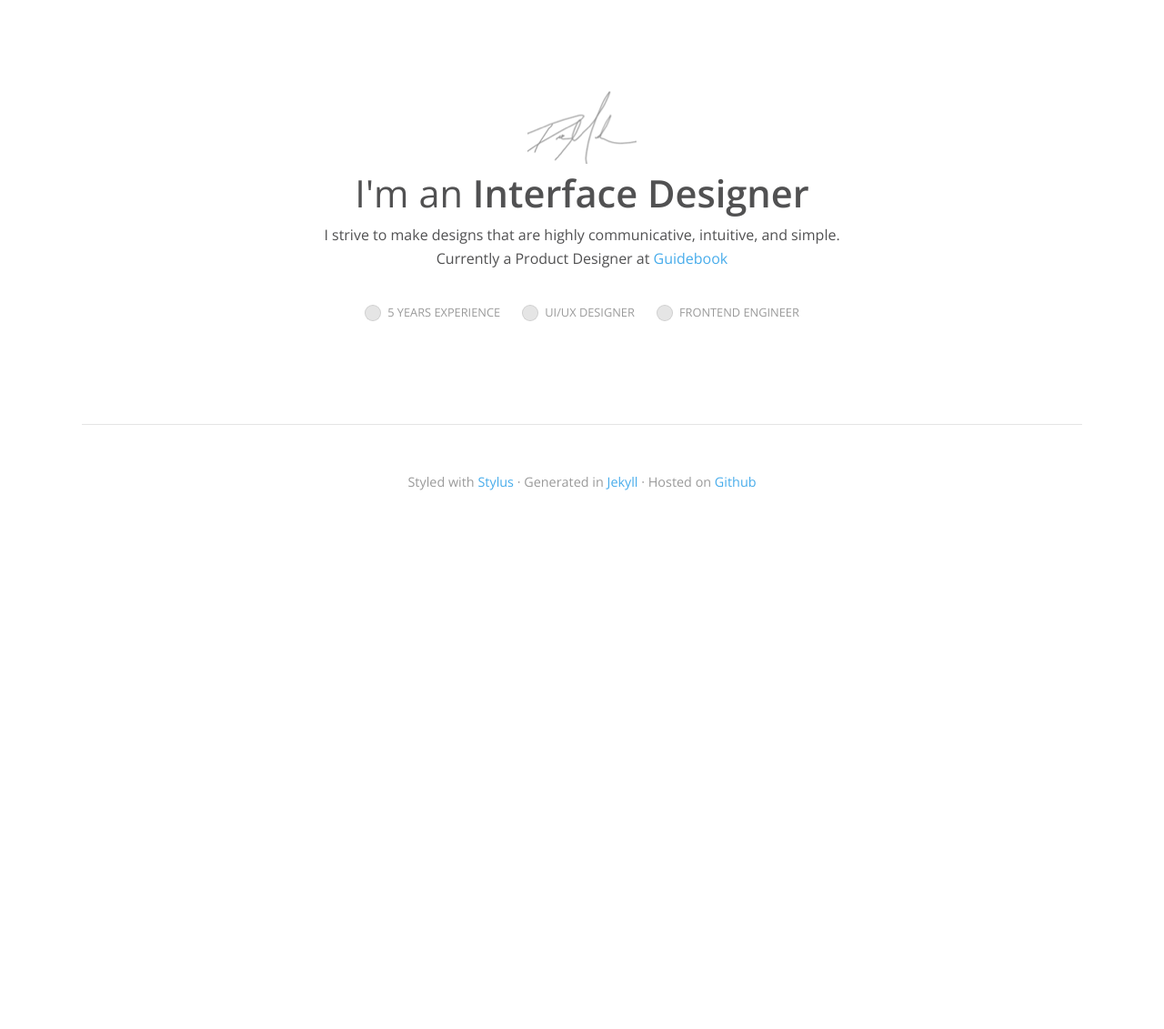
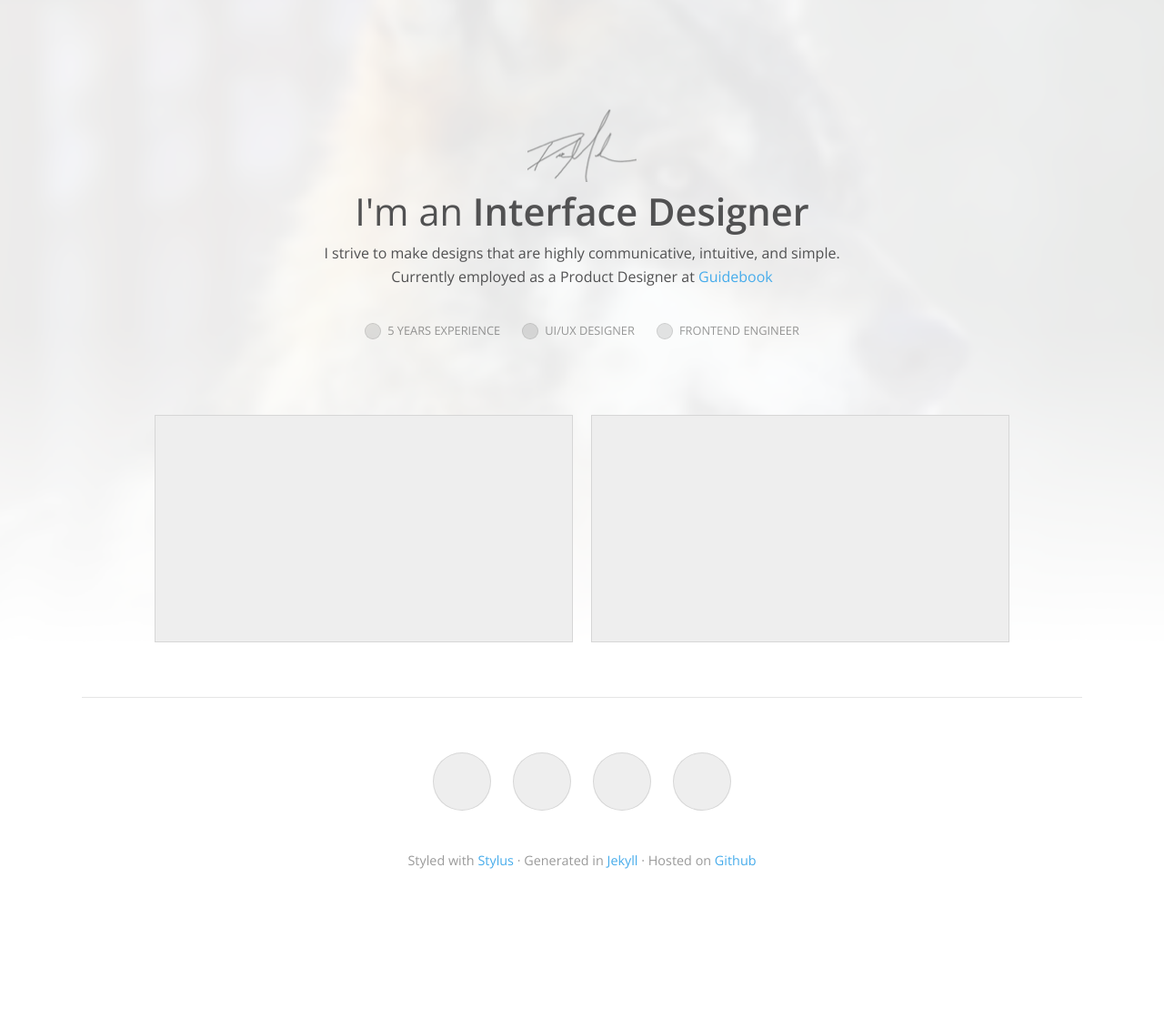
Before and after one commit to derekmlr/derekmlr-2016, a Jekyll site: the page built from index.html, in a window 1280 px wide. Shown: the whole page at 91% size. Built offline with Jekyll 4.4.1, drawn with Linux system fonts in a browser that asks for light colours; before the commit the page ends 900 px from its top, so only the background shows below that.

Commit message:
Further styling work. Added temporary wolf background image, placeholders for study case work and social.

```diff
--- a/_layouts/default.html
+++ b/_layouts/default.html
@@ -28,7 +28,7 @@
 	<h1>I'm an <strong>Interface Designer</strong></h1>
 	<p>
 		I strive to make designs that are highly communicative, intuitive, and simple.<br>
-		Currently a Product Designer at <a href="https://www.guidebook.com">Guidebook</a>
+		Currently employed as a Product Designer at <a href="https://www.guidebook.com">Guidebook</a>
 	</p>
 	<ul class="skills-list">
 		<li class="skill skill-years">5 years experience</li>
@@ -38,12 +38,18 @@
 </header>
 
 <main id="content" role="main">
- {{content}}
+	{{content}}
 </main>
 
 <hr>
 
 <footer id="footer">
+	<ul id="social-list">
+		<li class="social"></li>
+		<li class="social"></li>
+		<li class="social"></li>
+		<li class="social"></li>
+	</ul>
 	<span class="credits">Styled with <a href="https://github.com/LearnBoost/stylus">Stylus</a> &middot; Generated in <a href="https://github.com/jekyll/jekyll">Jekyll</a> &middot; Hosted on <a href="https://github.com/derekmlr/derekmlr.github.io">Github</a></span>
 </footer>
 
--- a/css/style.css
+++ b/css/style.css
@@ -27,16 +27,32 @@ a {
   color: #47aceb;
   text-decoration: none;
 }
+a:hover {
+  text-decoration: underline;
+}
 body {
   background: #fff;
+  background-image: url("/img/wolf-bg.png");
+  -webkit-background-size: 100% auto;
+  -moz-background-size: 100% auto;
+  background-size: 100% auto;
+  background-repeat: no-repeat;
   color: #515152;
   font: 16px/1.6em "Open Sans", helvetica, arial;
   -webkit-font-smoothing: antialiased;
 }
+@media all and (-webkit-min-device-pixel-ratio: 1.5), (min--moz-device-pixel-ratio: 1.5), (-o-min-device-pixel-ratio: 1.5/1), (min-device-pixel-ratio: 1.5), (min-resolution: 138dpi), (min-resolution: 1.5dppx) {
+  body {
+    background-image: url("/img/wolf-bg@2x.png");
+    -webkit-background-size: auto auto;
+    -moz-background-size: auto auto;
+    background-size: auto auto;
+  }
+}
 hr {
   border: none;
   border-top: 1px solid rgba(0,0,0,0.1);
-  margin: 50px auto;
+  margin: 40px auto;
   max-width: 1100px;
   width: 100%;
 }
@@ -48,7 +64,7 @@ hr {
   width: 100%;
 }
 #header {
-  padding: 100px 0 80px;
+  padding: 120px 0 80px;
   text-align: center;
 }
 #header .skills-list {
@@ -94,28 +110,60 @@ hr {
     background-size: auto auto;
   }
 }
+#footer {
+  color: rgba(0,0,0,0.4);
+  text-align: center;
+}
+#footer #social-list {
+  list-style: none;
+  text-align: center;
+}
+#footer #social-list .social {
+  background: #eee;
+  border: 1px solid rgba(0,0,0,0.1);
+  -webkit-border-radius: 32px;
+  border-radius: 32px;
+  display: inline-block;
+  height: 64px;
+  margin: 20px 10px;
+  width: 64px;
+}
+#footer .credits {
+  display: block;
+  font-size: 0.9rem;
+  margin: 1em 0 2em;
+}
+#case-studies header,
 #work header {
   display: none;
 }
-#footer {
-  color: rgba(0,0,0,0.4);
-  padding: 0 0 2em;
-  text-align: center;
-}
-#footer .credits {
-  font-size: 0.9rem;
-}
-#work-list {
+.work-list {
   margin: 0 0 -20px -75px;
+  padding: 0 0 20px;
   position: relative;
   width: 960px;
+  zoom: 1;
 }
-#work-list .item {
+.work-list:before,
+.work-list:after {
+  content: "";
+  display: table;
+}
+.work-list:after {
+  clear: both;
+}
+.work-list.studies-list .work {
+  cursor: pointer;
+  height: 250px;
+  width: 460px;
+}
+.work-list .work {
   background: #eee;
   border: 1px solid rgba(0,0,0,0.1);
   cursor: zoom-in;
-  display: inline-block;
-  height: 225px;
+  display: block;
+  height: 226px;
+  float: left;
   margin: 0 20px 20px 0;
   opacity: 0;
   -ms-filter: "progid:DXImageTransform.Microsoft.Alpha(Opacity=0)";
@@ -134,7 +182,7 @@ hr {
   -ms-transition: all 0.2s ease-in-out;
   transition: all 0.2s ease-in-out;
 }
-#work-list .item.show {
+.work-list .work.show {
   opacity: 1;
   -ms-filter: none;
   filter: none;
@@ -144,10 +192,10 @@ hr {
   -ms-transform: scale(1);
   transform: scale(1);
 }
-#work-list .item.show:hover .thumb {
+.work-list .work.show:hover .thumb {
   -webkit-filter: blur(10px);
 }
-#work-list .item.show:hover .meta {
+.work-list .work.show:hover .meta {
   opacity: 1;
   -ms-filter: none;
   filter: none;
@@ -157,12 +205,12 @@ hr {
   -ms-transform: scale(1);
   transform: scale(1);
 }
-#work-list .item .thumb {
+.work-list .work .thumb {
   max-width: 100%;
   width: 100%;
 }
-#work-list .item .meta {
-  background: rgba(255,255,255,0.88);
+.work-list .work .meta {
+  background: rgba(255,255,255,0.8);
   bottom: 0;
   left: 0;
   opacity: 0;
--- a/index.html
+++ b/index.html
@@ -3,11 +3,17 @@ layout: default
 title: Interface Designer
 ---
 
+<section id="case-studies">
+	<header>
+		<h1>Case Studies</h1>
+	</header>
+	<ol class="work-list studies-list">
+		<li class="work study-gb show"></li>
+		<li class="work study-wepay show"></li>
+	</ol>
+</section>
 <section id="work">
-	<header>
-		<h1>Work</h1>
-	</header>
-	<ol id="work-list">
+	<ol class="work-list other-list">
 	</ol>
 	<div id="work-preview"></div>
 </section>
--- a/js/script.js
+++ b/js/script.js
@@ -33,10 +33,10 @@ DMLR.dribbbleShots.prototype = {
 		});
 	},
 	renderShots: function(data,limit) {
-		var limit = limit || 12;
+		var limit = limit || 9;
 		limit = (limit > data.length) ? data.length : limit;
 		for(i=0;i < limit;i++) {
-			var html = '<li class="item">'+
+			var html = '<li class="work">'+
 			           '<img src="'+data[i].image_url+'" class="thumb">'+
 			           '<span class="meta" data-full="'+data[i].image_url+'">'+
 			           '<h2>'+data[i].title+'</h2>'+
@@ -44,9 +44,9 @@ DMLR.dribbbleShots.prototype = {
 			           '</span>'+
 			           '</li>';
 
-			var item = $(html).appendTo('#work-list');
+			var item = $(html).appendTo('.other-list');
 		}
-		$('#work-list .item').each(function(i) {
+		$('.other-list .work').each(function(i) {
 			var that = this;
 			setTimeout(function() {
 				$(that).addClass('show');
```
Also changed, not shown: styl/layout.styl (+42 -14 lines), img/wolf-bg.png (added), img/wolf-bg@2x.png (added), img/wolf-bg@3x.png (added), 7 other files.
